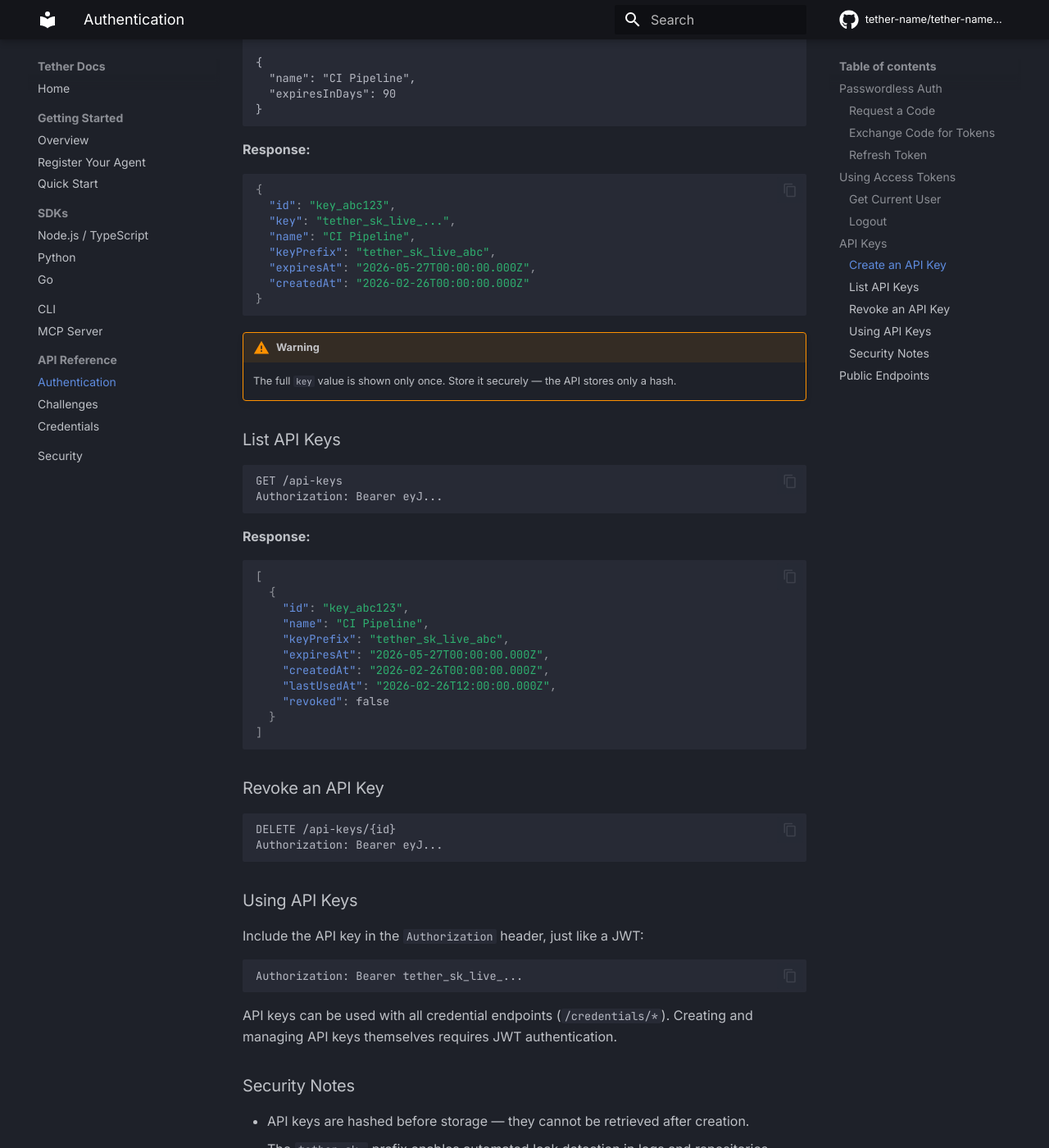
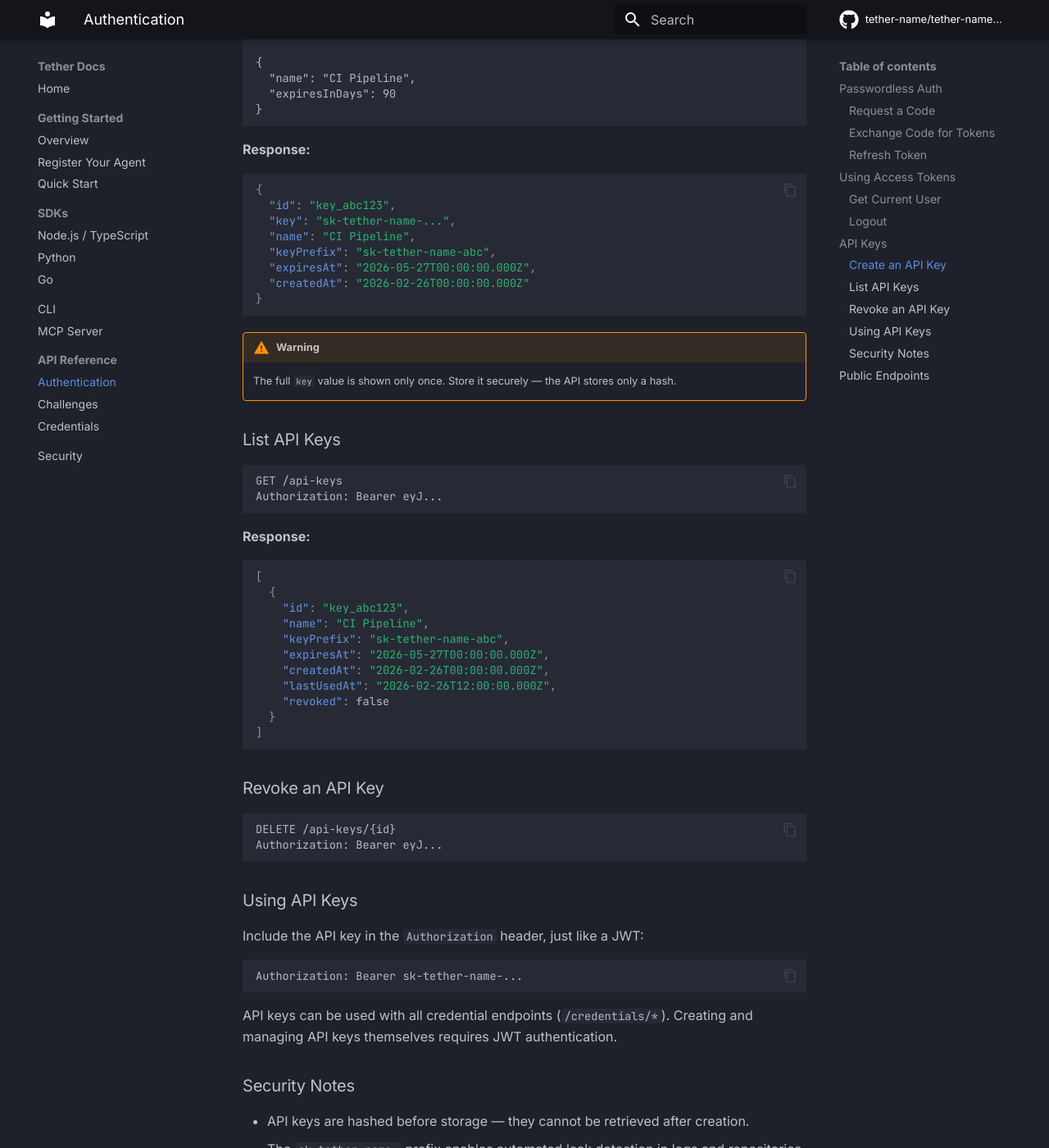
Before and after one commit to tether-name/tether-name-docs, an MkDocs documentation site: the page built from docs/api/auth.md, in a window 1280 px wide and 1400 px high, scrolled down 2165 px. Shown: the whole window at 82% size. Built offline with MkDocs 1.6.1 and Material for MkDocs 9.7.7, drawn with Linux system fonts in a browser that asks for light colours; comment, search, counter and statistics services are not loaded; some of the changed text lies outside the part shown.

Commit message:
Update API key prefix to sk-tether-name- [skip ci]

````diff
--- a/docs/api/auth.md
+++ b/docs/api/auth.md
@@ -89,7 +89,7 @@ Invalidates the current session.
 
 API keys are long-lived tokens for programmatic access. Use them to manage agents from CI/CD pipelines, scripts, or backend services without going through the magic code flow.
 
-API keys use the `tether_sk_` prefix for easy identification and leak detection.
+API keys use the `sk-tether-name-` prefix for easy identification and leak detection.
 
 ### Create an API Key
 
@@ -111,9 +111,9 @@ Content-Type: application/json
 ```json
 {
   "id": "key_abc123",
-  "key": "tether_sk_live_...",
+  "key": "sk-tether-name-...",
   "name": "CI Pipeline",
-  "keyPrefix": "tether_sk_live_abc",
+  "keyPrefix": "sk-tether-name-abc",
   "expiresAt": "2026-05-27T00:00:00.000Z",
   "createdAt": "2026-02-26T00:00:00.000Z"
 }
@@ -136,7 +136,7 @@ Authorization: Bearer eyJ...
   {
     "id": "key_abc123",
     "name": "CI Pipeline",
-    "keyPrefix": "tether_sk_live_abc",
+    "keyPrefix": "sk-tether-name-abc",
     "expiresAt": "2026-05-27T00:00:00.000Z",
     "createdAt": "2026-02-26T00:00:00.000Z",
     "lastUsedAt": "2026-02-26T12:00:00.000Z",
@@ -157,7 +157,7 @@ Authorization: Bearer eyJ...
 Include the API key in the `Authorization` header, just like a JWT:
 
 ```
-Authorization: Bearer tether_sk_live_...
+Authorization: Bearer sk-tether-name-...
 ```
 
 API keys can be used with all credential endpoints (`/credentials/*`). Creating and managing API keys themselves requires JWT authentication.
@@ -165,7 +165,7 @@ API keys can be used with all credential endpoints (`/credentials/*`). Creating
 ### Security Notes
 
 - API keys are hashed before storage — they cannot be retrieved after creation.
-- The `tether_sk_` prefix enables automated leak detection in logs and repositories.
+- The `sk-tether-name-` prefix enables automated leak detection in logs and repositories.
 - Revoked keys are rejected immediately.
 - Set `expiresInDays` to limit key lifetime. Omit for non-expiring keys.
 
````
Also changed, not shown: docs/sdks/go.md (+2 -2 lines), docs/sdks/node.md (+2 -2 lines), docs/sdks/python.md (+2 -2 lines).
